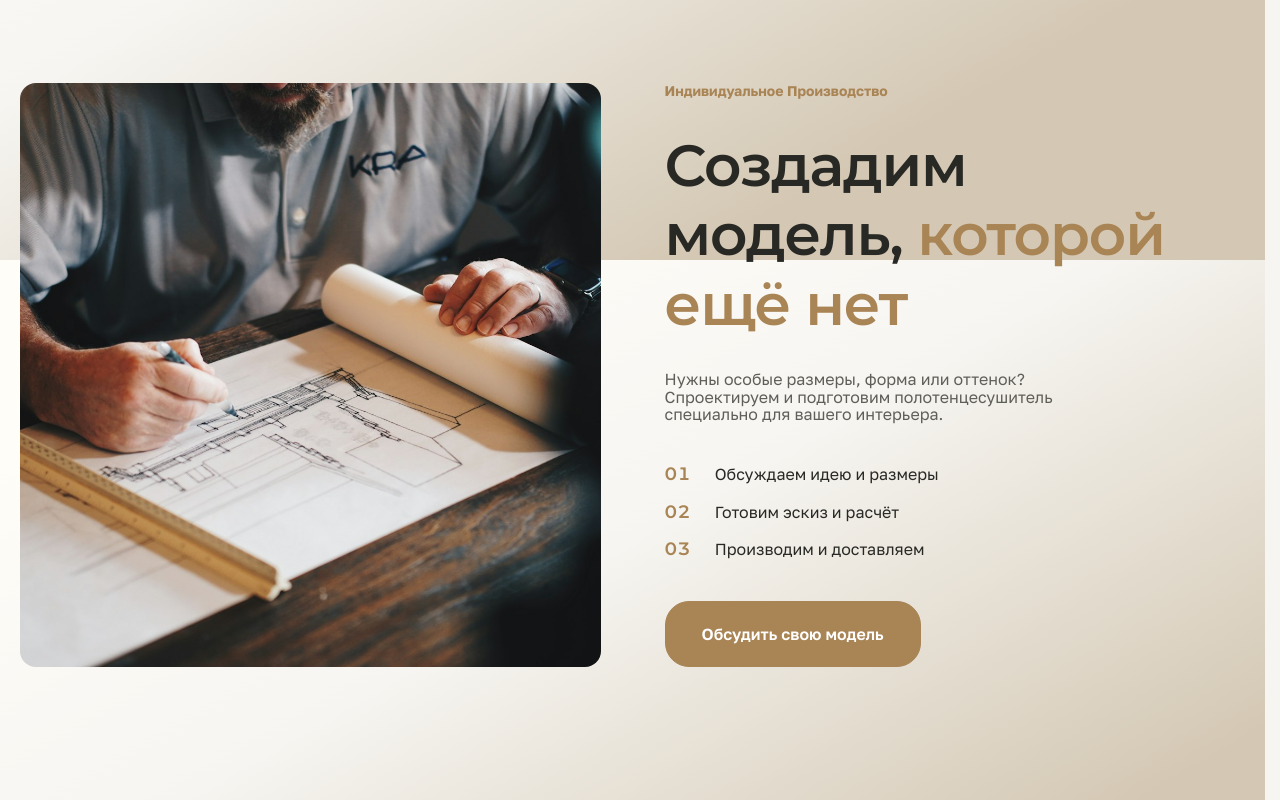
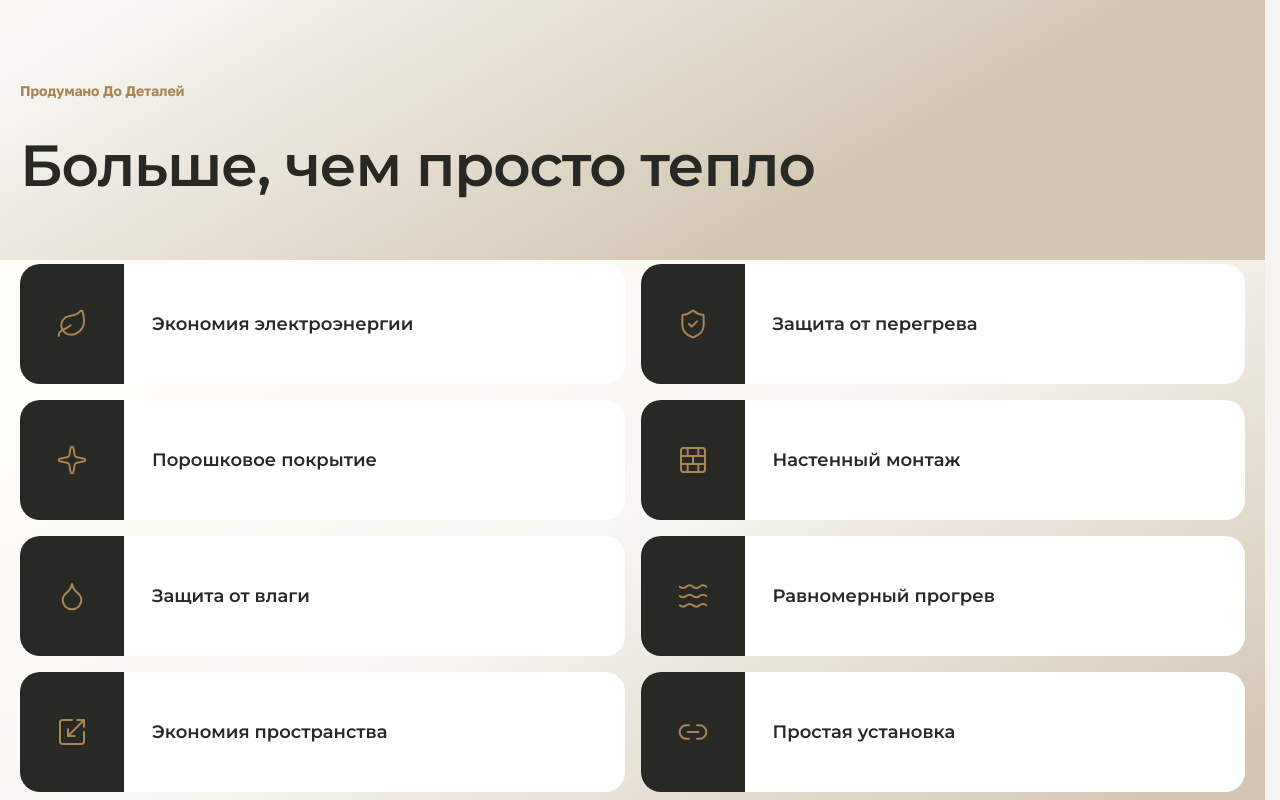
Before and after one commit to sonaCEO/ErikNar, a React (Vite) app in the folder apps/frontend/: page / in a window 1280 px wide. Shown: the part 3740-4540 px from the top of the page. Built offline with nearby package versions, Linux system fonts and the light colour scheme.

Commit message:
feat: create advantages section

```diff
--- /dev/null
+++ b/apps/frontend/src/components/sections/advantages/advantages.jsx
@@ -0,0 +1,34 @@
+import LayoutContainer from "../../grid/layout-container/layout-container";
+import {TitleGroup} from "../../ui/title-group/title-group";
+import {Text} from "../../ui/typography/text/text";
+import {advantages, advantagesMeta} from "./data";
+import s from "./advantages.module.css";
+
+export function Advantages() {
+		return (
+				<section className={s.advantages} id="advantages">
+						<LayoutContainer>
+								<div className={s.inner}>
+										<TitleGroup
+												subtitle={advantagesMeta.subtitle}
+												title={advantagesMeta.title}
+												titleLevel={2}
+										/>
+
+										<ul className={s.list}>
+												{advantages.map(({id, title, Icon}) => (
+														<li key={id} className={s.item}>
+																<span className={s.icon} aria-hidden="true">
+																		<Icon size={32} strokeWidth={1.5}/>
+																</span>
+																<Text as="p" variant="strong" className={s.itemTitle}>
+																		{title}
+																</Text>
+														</li>
+												))}
+										</ul>
+								</div>
+						</LayoutContainer>
+				</section>
+		);
+}
--- /dev/null
+++ b/apps/frontend/src/components/sections/advantages/advantages.module.css
@@ -0,0 +1,92 @@
+.advantages {
+		width: 100%;
+		padding: var(--section-padding);
+}
+
+.inner {
+		display: flex;
+		flex-direction: column;
+		align-items: flex-start;
+		gap: 48px;
+		width: 100%;
+
+		@media (min-width: 768px) {
+				gap: 64px;
+		}
+}
+
+.list {
+		display: flex;
+		flex-wrap: wrap;
+		gap: 12px;
+		width: 100%;
+		margin: 0;
+		padding: 0;
+		list-style: none;
+
+		@media (min-width: 768px) {
+				gap: 16px;
+		}
+}
+
+.item {
+		display: flex;
+		align-items: stretch;
+		width: 100%;
+		min-height: 104px;
+		overflow: hidden;
+		background: var(--white);
+		border-radius: 20px;
+		transition: background-color ease var(--tr250);
+
+		@media (min-width: 768px) {
+				width: calc(50% - 8px);
+				min-height: 120px;
+		}
+
+		&:hover {
+				background: var(--cream-soft);
+		}
+
+		&:hover .icon {
+				background: var(--charcoal-hover);
+		}
+}
+
+.icon {
+		display: flex;
+		flex: 0 0 88px;
+		align-items: center;
+		justify-content: center;
+		background: var(--charcoal);
+		color: var(--copper);
+		transition: background-color ease var(--tr250);
+
+		svg {
+				fill: none;
+		}
+
+		@media (min-width: 768px) {
+				flex-basis: 104px;
+		}
+}
+
+.itemTitle {
+		display: flex;
+		flex: 1 1 auto;
+		align-items: center;
+		padding: 20px 24px;
+		font-family: var(--ff-title);
+		font-size: 16px;
+		font-weight: var(--fw-semibold);
+		line-height: 1.25;
+		color: var(--charcoal);
+		overflow-wrap: normal;
+		word-break: normal;
+		text-wrap: pretty;
+
+		@media (min-width: 768px) {
+				padding: 24px 28px;
+				font-size: 18px;
+		}
+}
--- /dev/null
+++ b/apps/frontend/src/components/sections/advantages/data.jsx
@@ -0,0 +1,26 @@
+import {
+		BrickWall,
+		Droplet,
+		Leaf,
+		Link2,
+		Scaling,
+		ShieldCheck,
+		Sparkle,
+		Waves,
+} from "lucide-react";
+
+export const advantagesMeta = {
+		subtitle: "Продумано до деталей",
+		title: "Больше, чем просто тепло",
+};
+
+export const advantages = [
+		{id: "energy", title: "Экономия электроэнергии", Icon: Leaf},
+		{id: "overheat", title: "Защита от перегрева", Icon: ShieldCheck},
+		{id: "coating", title: "Порошковое покрытие", Icon: Sparkle},
+		{id: "mount", title: "Настенный монтаж", Icon: BrickWall},
+		{id: "moisture", title: "Защита от влаги", Icon: Droplet},
+		{id: "heat", title: "Равномерный прогрев", Icon: Waves},
+		{id: "space", title: "Экономия пространства", Icon: Scaling},
+		{id: "install", title: "Простая установка", Icon: Link2},
+];
--- a/apps/frontend/src/pages/home/home.jsx
+++ b/apps/frontend/src/pages/home/home.jsx
@@ -1,5 +1,6 @@
 import {Hero} from "../../components/sections/hero/hero";
 import {Collection} from "../../components/sections/collection/collection";
+import {Advantages} from "../../components/sections/advantages/advantages";
 import {Custom} from "../../components/sections/custom/custom";
 import {Spaces} from "../../components/sections/spaces/spaces";
 import {Testimonials} from "../../components/sections/testimonials/testimonials";
@@ -10,6 +11,7 @@ export function Home() {
 				<>
 						<Hero />
 						<Collection />
+						<Advantages />
 						<Custom />
 						<Spaces />
 						<Testimonials />
```
